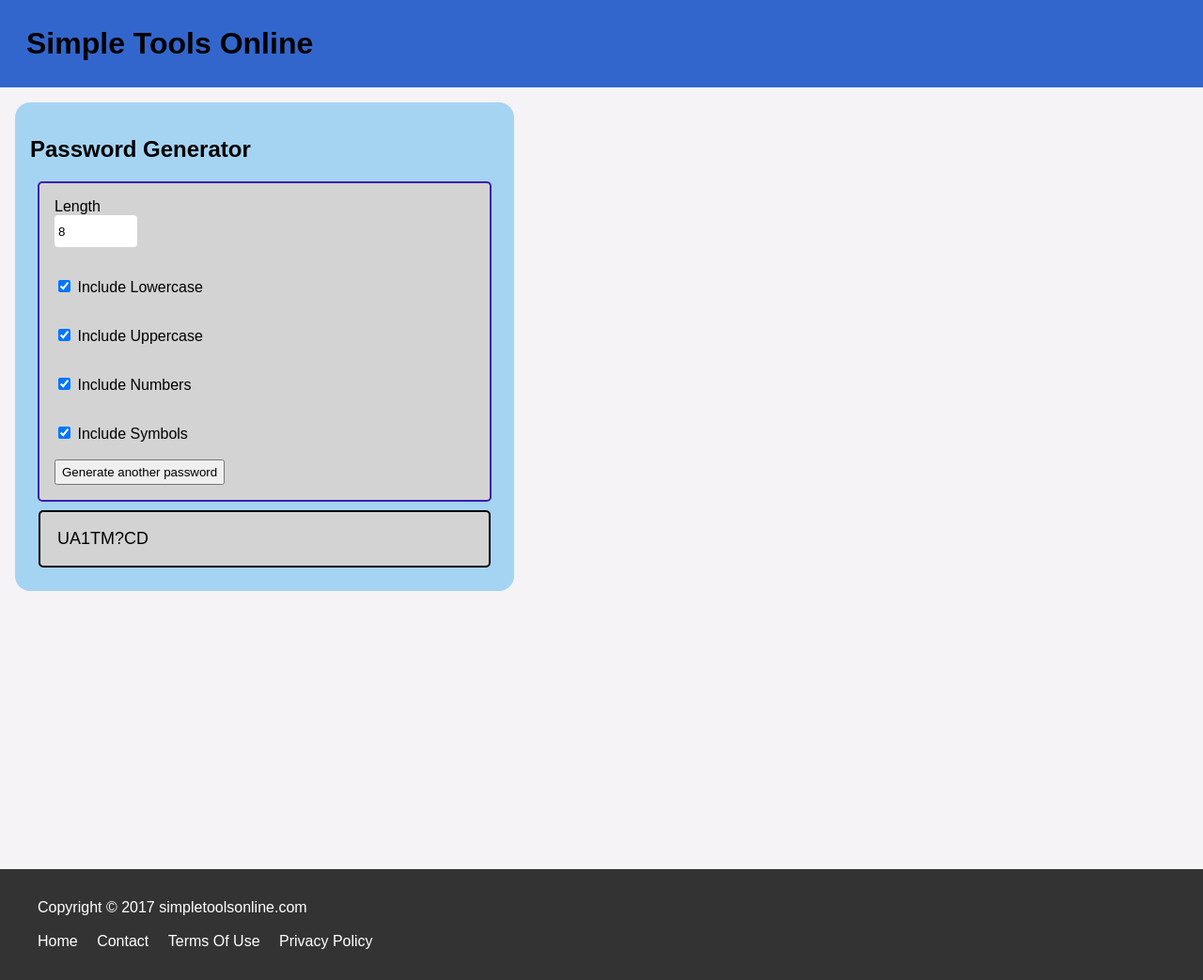
After one commit to PJ-Finlay/Simple-Tools-Online, a PHP site: page /tools/password-generator in a window 1280 px wide. The commit adds this page. Shown: the whole page at 94% size. Run offline with PHP 8.4, Linux system fonts and the light colour scheme.

Commit message:
Added password generator

```diff
--- a/index.php
+++ b/index.php
@@ -34,6 +34,7 @@
                 <span>Other</span>
                 <ul>
                     <li><a href="tools/caesar-cipher-generator">Caesar Cipher Generator</a></li>
+                    <li><a href="tools/password-generator">Password Generator</a></li>
                     <li><a href="tools/random-number-generator">Random Number Generator</a></li>
                     <li><a href="tools/roman-numeral-converter">Roman Numeral Converter</a></li>
                     <li><a href="tools/tally-keeper">Tally Keeper</a></li>
--- a/js/script.js
+++ b/js/script.js
@@ -106,10 +106,16 @@ function output(outputFunction,autoWrapOutput=true){
     var $output = $("#output");
     try{
         var outputValue = outputFunction();
+        var $outputDiv = $('<div class="outputContainer"></div>');
+        var $outputContainer = $outputDiv;
+
         if(autoWrapOutput){
-            outputValue = '<output>' + outputValue + '</output>';
+            $outputContainer = $('<output>');
+            $outputDiv.append($outputContainer);
         }
-        $output.html('<div class="outputContainer">' + outputValue + '</div>');
+
+        $outputContainer.text(outputValue);
+        $output.html($outputDiv);
     }catch(error){
         $output.html('<div class="errorOutput">' + error + '</div>');
     }
--- /dev/null
+++ b/tools/password-generator.php
@@ -0,0 +1,79 @@
+<?php
+$toolName = "Password Generator";
+$keywords = "secure password, random password, strong password";
+include($_SERVER['DOCUMENT_ROOT'].'/php/header.php');
+?>
+
+<article class="tool">
+    <h1>Password Generator</h1>
+
+    <fieldset>
+        <label for="length">Length</label><br>
+        <input id="length" type="number" value="8"></input><br><br>
+
+        <input id="lowercase" type="checkbox" checked></input>
+        <label for="lowercase">Include Lowercase</label><br><br>
+
+        <input id="uppercase" type="checkbox" checked></input>
+        <label for="uppercase">Include Uppercase</label><br><br>
+
+        <input id="numbers" type="checkbox" checked></input>
+        <label for="numbers">Include Numbers</label><br><br>
+
+        <input id="symbols" type="checkbox" checked></input>
+        <label for="symbols">Include Symbols</label><br><br>
+
+        <button id="refresh">Generate another password</button>
+    </fieldset>
+
+
+    <div id="output"></div>
+
+    <script>
+        $(document).ready(function(){
+            function refreshResult(){
+                output(function(){
+                    var lowercase = $("#lowercase").is(':checked');
+                    var uppercase = $("#uppercase").is(':checked');
+                    var numbers = $("#numbers").is(':checked');
+                    var symbols = $("#symbols").is(':checked');
+                    var length = $("#length").val();
+
+                    var validCharacters = [];
+
+
+                    if(lowercase){
+                        validCharacters = validCharacters.concat(['a','b','c','d','e','f','g','h','i','k','l','m','n','o','p','q','r','s','t','u','v','w','x','y','z']);
+                    }
+                    if(uppercase){
+                        validCharacters = validCharacters.concat(['A','B','C','D','E','F','G','H','I','K','L','M','N','O','P','Q','R','S','T','U','V','W','X','Y','Z']);
+                    }
+                    if(numbers){
+                        validCharacters = validCharacters.concat(['1','2','3','4','5','6','7','8','9','0']);
+                    }
+                    if(symbols){
+                        validCharacters = validCharacters.concat(['~','!','@','#','$','%','^','&','*','(',')','+','?','<','>','_']);
+                    }
+
+
+                    if(validCharacters.length == 0){
+                        throw "No characters included";
+                    }
+
+                    var result = '';
+
+                    for(var i = 0; i < length; i++){
+                        var randomChoice = Math.floor(Math.random() * validCharacters.length);
+                        result += validCharacters[randomChoice];
+                    }
+
+                    return result;
+                });
+            }
+            setOnChangeListener(refreshResult);
+            $("#refresh").click(refreshResult);
+        });
+    </script>
+</article>
+
+<?php include($_SERVER['DOCUMENT_ROOT'].'/php/footer.php');?>
```
